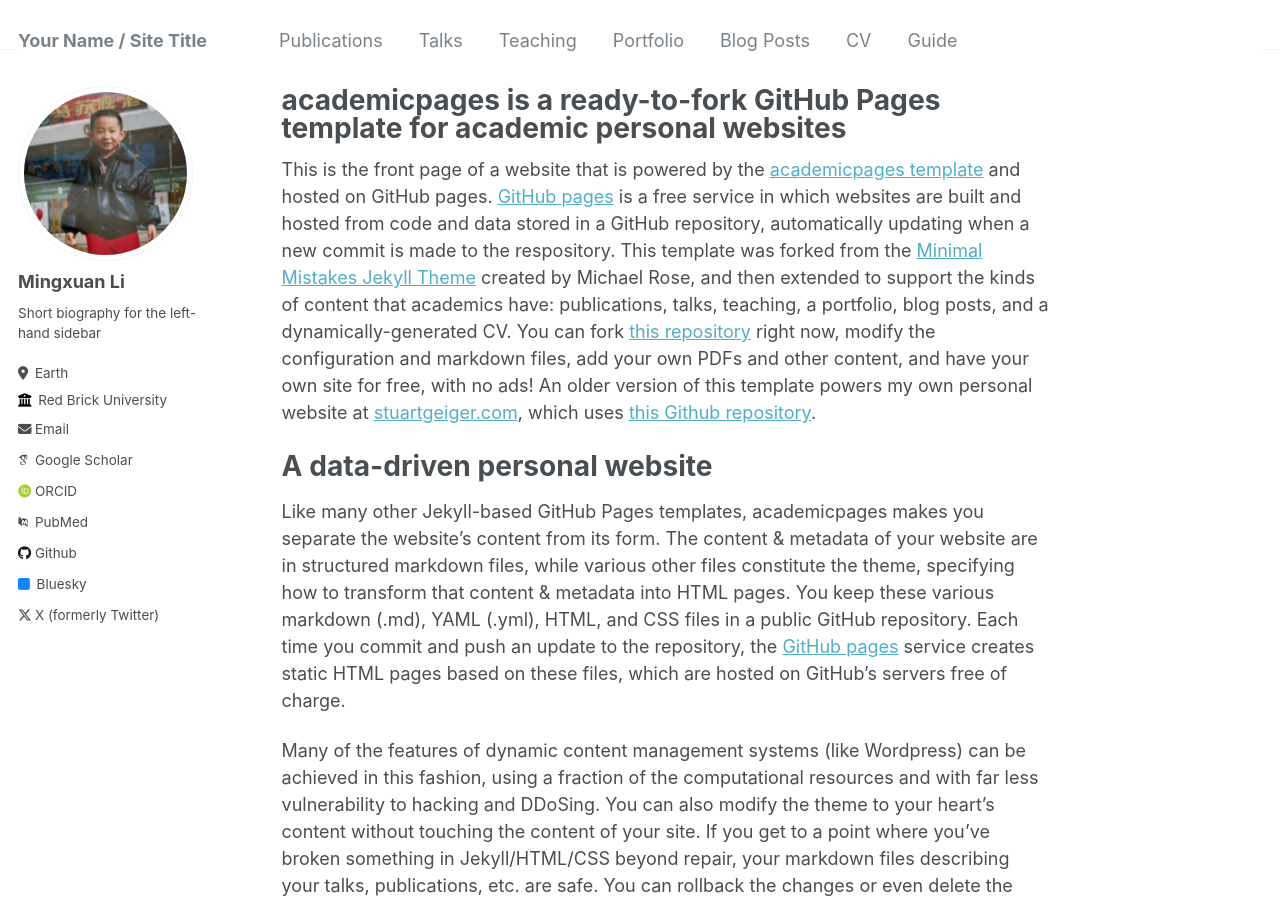
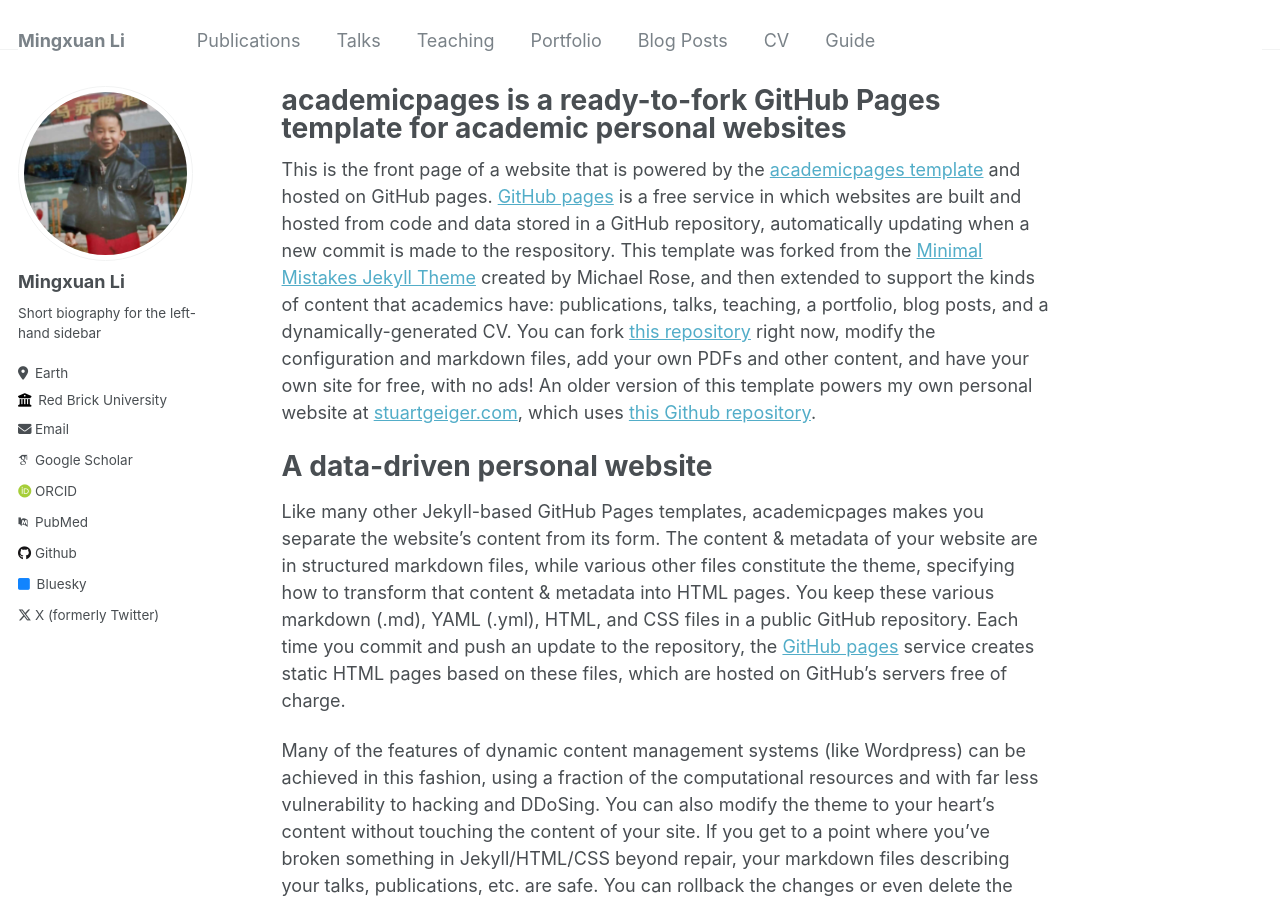
Before and after one commit to Mil152/mil152.github.io, a Jekyll site: the page built from _pages/about.md, in a window 1280 px wide and 900 px high. Built offline with Jekyll 4.4.1, drawn with Linux system fonts in a browser that asks for light colours; some web fonts are replaced.

Commit message:
Update _config.yml

```diff
--- a/_config.yml
+++ b/_config.yml
@@ -8,7 +8,7 @@
 
 # Basic Site Settings
 locale                   : "en-US"
-title                    : "Your Name / Site Title"
+title                    : "Mingxuan Li"
 title_separator          : "-"
 name                     : &name "Mingxuan Li"
 description              : &description "personal description"
```
